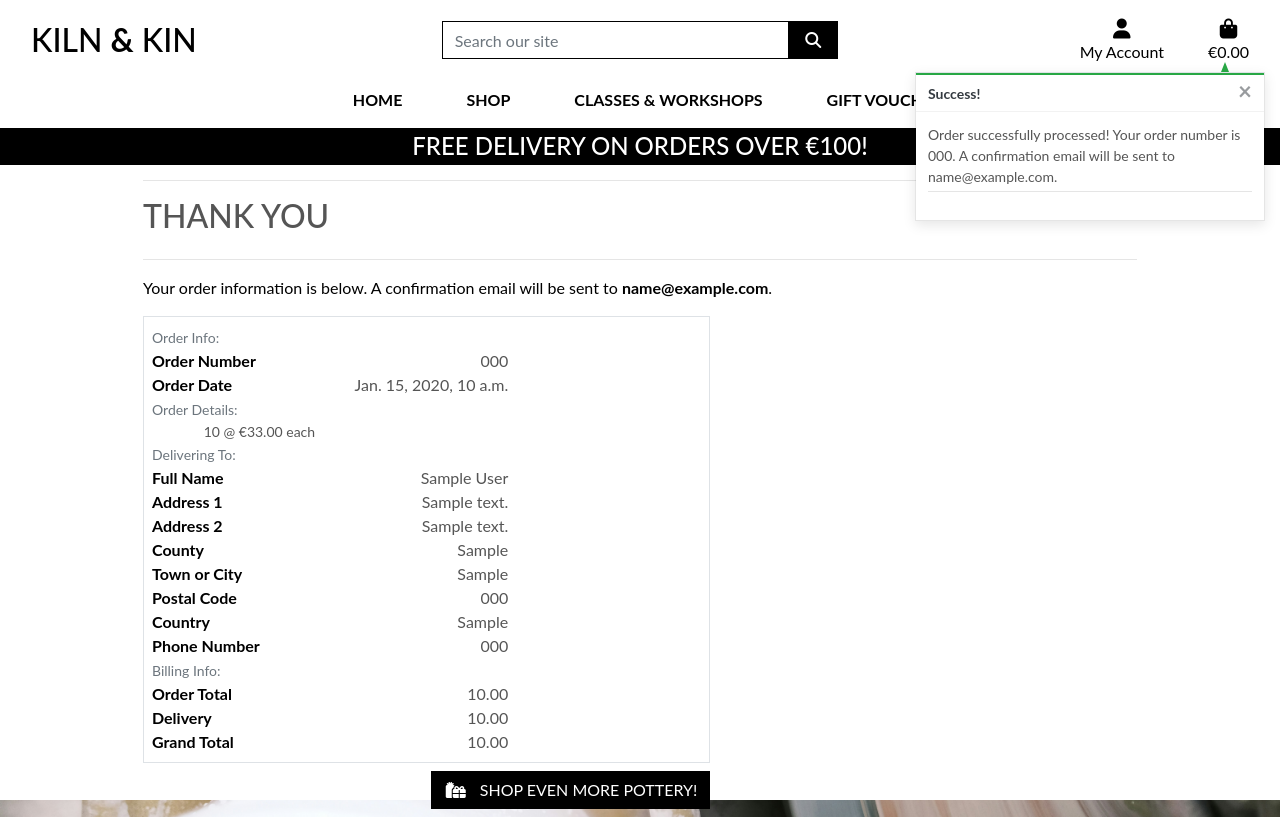
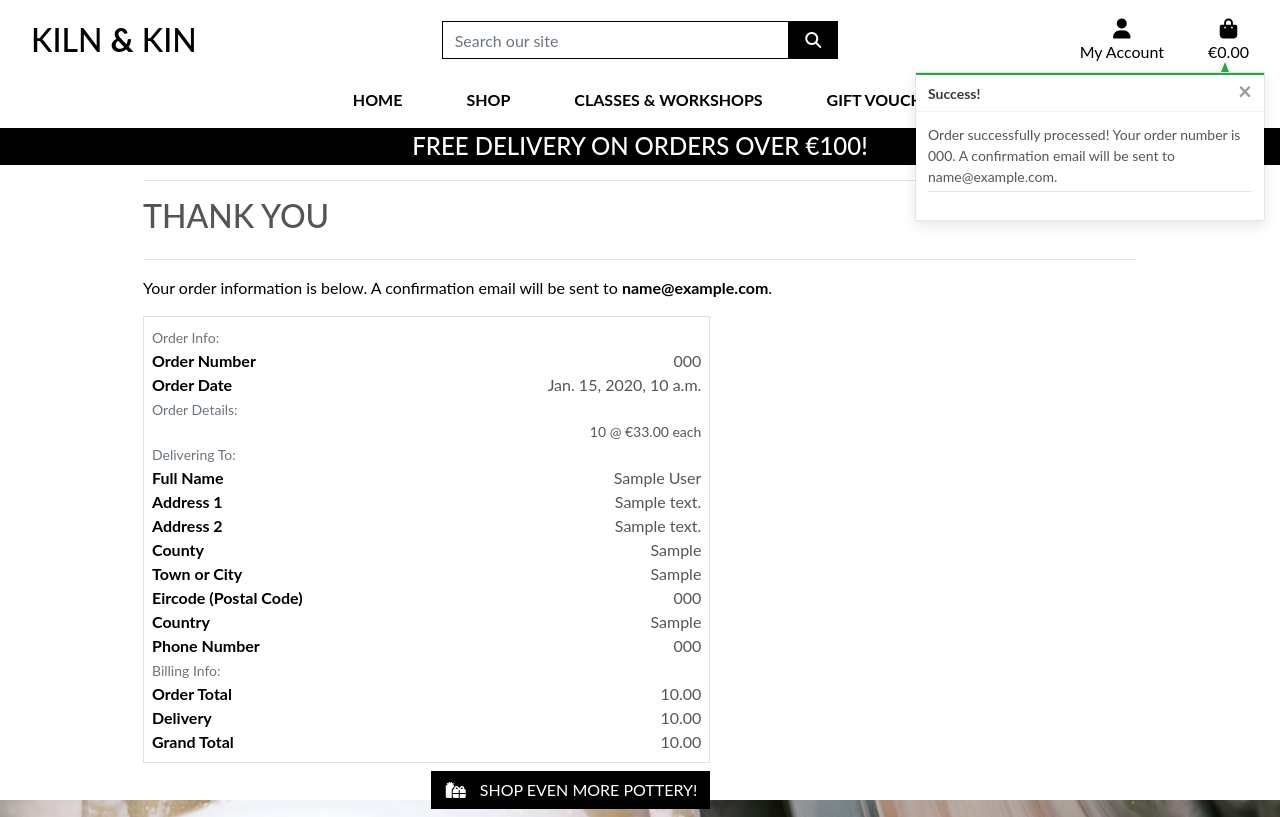
Before and after one commit to KateMcGuane/kiln_and_kin_pottery_studio_2.0, a Django app: page /checkout/checkout_success/000 in a window 1280 px wide. Run offline with Django 3.2, Linux system fonts and the light colour scheme; data comes from the database, SQL or seed files in the repository; tables that the repository leaves empty hold one stand-in row (values such as "Sample post"); some libraries are stand-ins or nearby versions.

Commit message:
Complete order summary for checkout

```diff
--- a/checkout/templates/checkout/checkout_success.html
+++ b/checkout/templates/checkout/checkout_success.html
@@ -38,7 +38,7 @@
                         <div class="col-12 col-md-4">
                             <p class="mb-0 text-black font-weight-bold">Order Number</p>
                         </div>
-                        <div class="col-12 col-md-4 text-md-right">
+                        <div class="col-12 col-md-8 text-md-right">
                             <p class="mb-0">{{ order.order_number }}</p>
                         </div>
                     </div>
@@ -47,7 +47,7 @@
                         <div class="col-12 col-md-4">
                             <p class="mb-0 text-black font-weight-bold">Order Date</p>
                         </div>
-                        <div class="col-12 col-md-4 text-md-right">
+                        <div class="col-12 col-md-8 text-md-right">
                             <p class="mb-0">{{ order.date }}</p>
                         </div>
                     </div>
@@ -60,7 +60,7 @@
 
                     {% for item in order.lineitems.all %}
                     <div class="row">
-                        <div class="col-12 col-md-4 text-md-right">
+                        <div class="col-12 col-md-12 text-md-right">
                             <p class="small mb-0">{{ item.quantity }} @ €{{ item.product.price }} each</p>
                         </div>
                     </div>
@@ -76,7 +76,7 @@
                         <div class="col-12 col-md-4">
                             <p class="mb-0 text-black font-weight-bold">Full Name</p>
                         </div>
-                        <div class="col-12 col-md-4 text-md-right">
+                        <div class="col-12 col-md-8 text-md-right">
                             <p class="mb-0">{{ order.full_name }}</p>
                         </div>
                     </div>
@@ -85,52 +85,58 @@
                         <div class="col-12 col-md-4">
                             <p class="mb-0 text-black font-weight-bold">Address 1</p>
                         </div>
-                        <div class="col-12 col-md-4 text-md-right">
+                        <div class="col-12 col-md-8 text-md-right">
                             <p class="mb-0">{{ order.street_address1 }}</p>
                         </div>
                     </div>
 
+                    {% if order.street_address2 %}
                     <div class="row">
                         <div class="col-12 col-md-4">
                             <p class="mb-0 text-black font-weight-bold">Address 2</p>
                         </div>
-                        <div class="col-12 col-md-4 text-md-right">
+                        <div class="col-12 col-md-8 text-md-right">
                             <p class="mb-0">{{ order.street_address2 }}</p>
                         </div>
                     </div>
+                    {% endif %}
 
+                    {% if order.county %}
                     <div class="row">
                         <div class="col-12 col-md-4">
                             <p class="mb-0 text-black font-weight-bold">County</p>
                         </div>
-                        <div class="col-12 col-md-4 text-md-right">
+                        <div class="col-12 col-md-8 text-md-right">
                             <p class="mb-0">{{ order.county }}</p>
                         </div>
                     </div>
+                    {% endif %}
 
                     <div class="row">
                         <div class="col-12 col-md-4">
                             <p class="mb-0 text-black font-weight-bold">Town or City</p>
                         </div>
-                        <div class="col-12 col-md-4 text-md-right">
+                        <div class="col-12 col-md-8 text-md-right">
                             <p class="mb-0">{{ order.town_or_city }}</p>
                         </div>
                     </div>
 
+                    {% if order.postcode %}
                     <div class="row">
                         <div class="col-12 col-md-4">
-                            <p class="mb-0 text-black font-weight-bold">Postal Code</p>
+                            <p class="mb-0 text-black font-weight-bold">Eircode (Postal Code)</p>
                         </div>
-                        <div class="col-12 col-md-4 text-md-right">
+                        <div class="col-12 col-md-8 text-md-right">
                             <p class="mb-0">{{ order.postcode }}</p>
                         </div>
                     </div>
+                    {% endif %}
 
                     <div class="row">
                         <div class="col-12 col-md-4">
                             <p class="mb-0 text-black font-weight-bold">Country</p>
                         </div>
-                        <div class="col-12 col-md-4 text-md-right">
+                        <div class="col-12 col-md-8 text-md-right">
                             <p class="mb-0">{{ order.country }}</p>
                         </div>
                     </div>
@@ -139,7 +145,7 @@
                         <div class="col-12 col-md-4">
                             <p class="mb-0 text-black font-weight-bold">Phone Number</p>
                         </div>
-                        <div class="col-12 col-md-4 text-md-right">
+                        <div class="col-12 col-md-8 text-md-right">
                             <p class="mb-0">{{ order.phone_number }}</p>
                         </div>
                     </div>
@@ -154,7 +160,7 @@
                         <div class="col-12 col-md-4">
                             <p class="mb-0 text-black font-weight-bold">Order Total</p>
                         </div>
-                        <div class="col-12 col-md-4 text-md-right">
+                        <div class="col-12 col-md-8 text-md-right">
                             <p class="mb-0">{{ order.order_total }}</p>
                         </div>
                     </div>
@@ -163,7 +169,7 @@
                         <div class="col-12 col-md-4">
                             <p class="mb-0 text-black font-weight-bold">Delivery</p>
                         </div>
-                        <div class="col-12 col-md-4 text-md-right">
+                        <div class="col-12 col-md-8 text-md-right">
                             <p class="mb-0">{{ order.delivery_cost }}</p>
                         </div>
                     </div>
@@ -172,7 +178,7 @@
                         <div class="col-12 col-md-4">
                             <p class="mb-0 text-black font-weight-bold">Grand Total</p>
                         </div>
-                        <div class="col-12 col-md-4 text-md-right">
+                        <div class="col-12 col-md-8 text-md-right">
                             <p class="mb-0">{{ order.grand_total }}</p>
                         </div>
                     </div>
```
